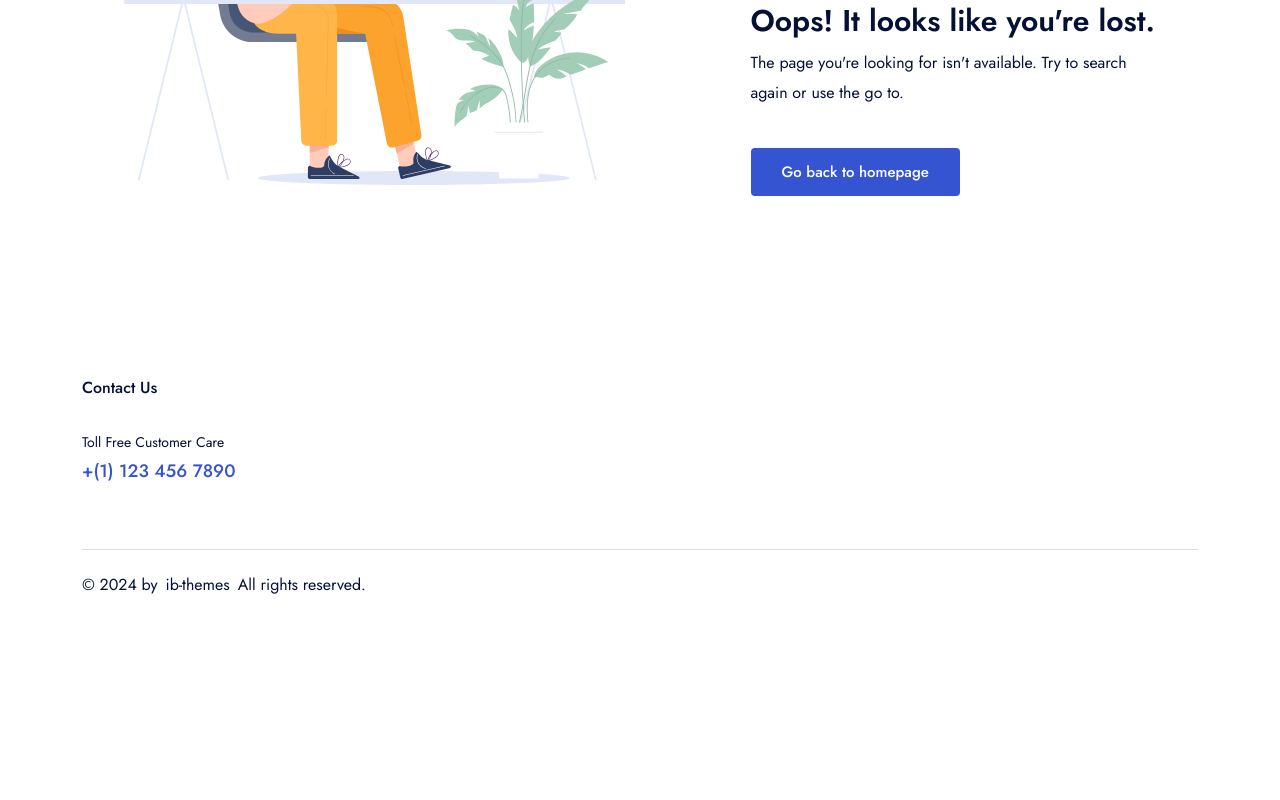
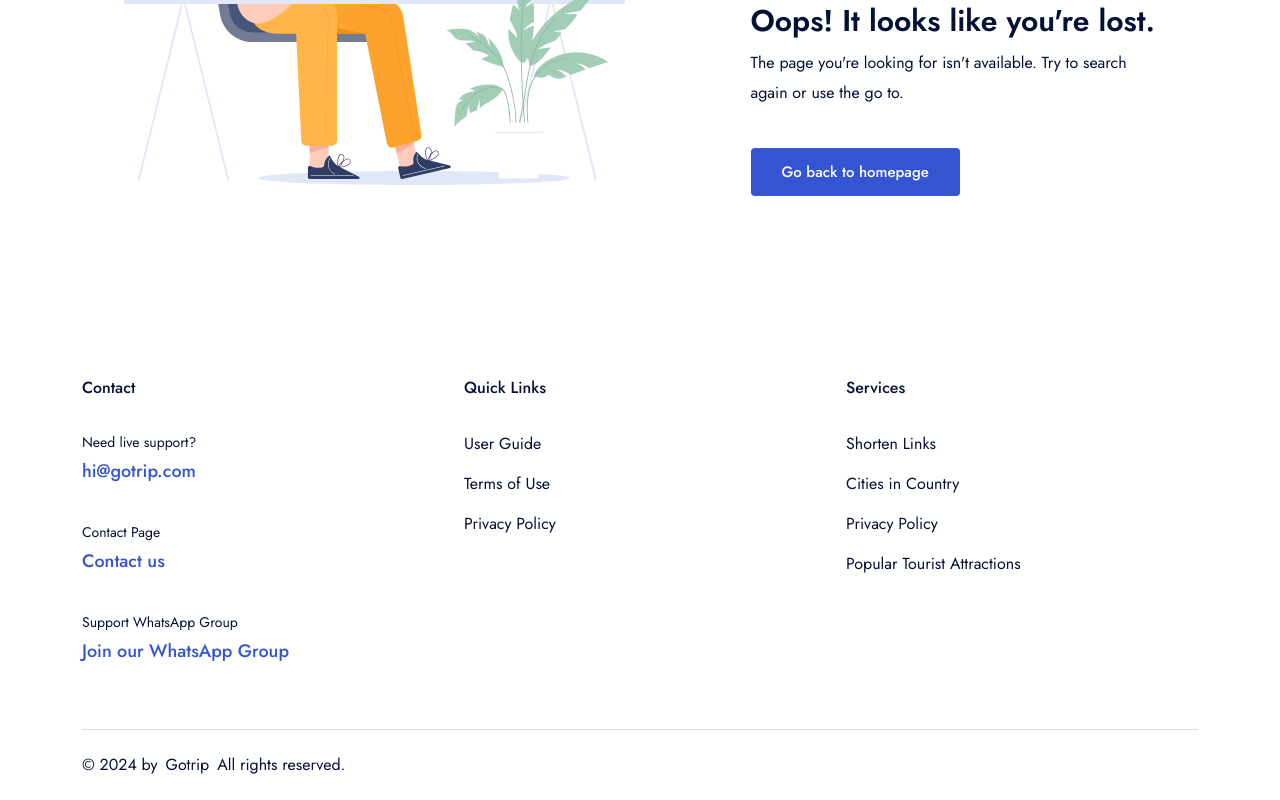
Before and after one commit to Portia210/hotels_website, a Next.js app: page /en/404 in a window 1280 px wide. Shown: the part 451-1251 px from the top of the page. Before the commit the page ends 1071 px from the top, so only its background shows below. Built offline with nearby package versions, Linux system fonts and the light colour scheme; no server answers.

Commit message:
update page footer

```diff
--- a/components/footer/default/ContactInfo.jsx
+++ b/components/footer/default/ContactInfo.jsx
@@ -2,17 +2,29 @@ const ContactInfo = () => {
   const contactContent = [
     {
       id: 1,
-      title: "Toll Free Customer Care",
-      action: "tel:+(1) 123 456 7890",
-      text: "+(1) 123 456 7890",
-    }
+      title: "Need live support?",
+      action: "mailto:xyz@abc.com",
+      text: "hi@gotrip.com",
+    },
+    {
+      id: 2,
+      title: "Contact Page",
+      action: "/contact",
+      text: "Contact us",
+    },
+    {
+      id: 3,
+      title: "Support WhatsApp Group",
+      action: "/contact",
+      text: "Join our WhatsApp Group",
+    },
   ];
   return (
     <>
       {contactContent.map((item) => (
         <div className="mt-30" key={item.id}>
           <div className={"text-14 mt-30"}>{item.title}</div>
-          <a href={item.action} className="text-18 fw-500 text-blue-1 mt-5">
+          <a href={item.action} target="_blank" className="text-18 fw-500 text-blue-1 mt-5">
             {item.text}
           </a>
         </div>
--- a/components/footer/default/Copyright.jsx
+++ b/components/footer/default/Copyright.jsx
@@ -1,4 +1,3 @@
-
 const Copyright = () => {
   return (
     <div className="row justify-between items-center y-gap-10">
@@ -8,12 +7,12 @@ const Copyright = () => {
             <div className="d-flex items-center">
               © {new Date().getFullYear()} by
               <a
-                href="https://themeforest.net/user/ib-themes"
+                href="#"
                 className="mx-2"
                 target="_blank"
                 rel="noopener noreferrer"
               >
-                ib-themes
+              Gotrip
               </a>
               All rights reserved.
             </div>
--- a/components/footer/default/FooterContent.jsx
+++ b/components/footer/default/FooterContent.jsx
@@ -5,7 +5,7 @@ const FooterContent = () => {
   return (
     <>
       {footerDataContent.map((item) => (
-        <div className="col-xl-2 col-lg-4 col-sm-6" key={item.id}>
+        <div className="col-xl-4 col-lg-4 col-sm-6" key={item.id}>
           <h5 className="text-16 fw-500 mb-30">{item.title}</h5>
           <div className="d-flex y-gap-10 flex-column">
             {item.menuList.map((menu, i) => (
--- a/components/footer/default/index.jsx
+++ b/components/footer/default/index.jsx
@@ -9,13 +9,13 @@ const index = () => {
       <div className="container">
         <div className="pt-60 pb-60">
           <div className="row y-gap-40 justify-between xl:justify-start">
-            <div className="col-xl-2 col-lg-4 col-sm-6">
-              <h5 className="text-16 fw-500 mb-30">Contact Us</h5>
+            <div className="col-xl-4 col-lg-4 col-sm-6">
+              <h5 className="text-16 fw-500 mb-30">Contact</h5>
               <ContactInfo />
             </div>
             {/* End col */}
 
-            {/* <FooterContent /> */}
+            <FooterContent />
             {/* End footer menu content */}
           </div>
         </div>
--- a/data/footerContent.js
+++ b/data/footerContent.js
@@ -1,37 +1,21 @@
 module.exports = [
   {
     id: 1,
-    title: "Company",
+    title: "Quick Links",
     menuList: [
-      { name: "About Us", routerPath: "/" },
-      { name: "Careers", routerPath: "/" },
-      { name: "Blog", routerPath: "/" },
-      { name: "Press", routerPath: "/" },
-      { name: "Gift Cards", routerPath: "/" },
+      { name: "User Guide", routerPath: "/" },
+      { name: "Terms of Use", routerPath: "/" },
+      { name: "Privacy Policy", routerPath: "/" },
     ],
   },
   {
     id: 2,
-    title: "Support",
+    title: "Services",
     menuList: [
-      { name: "Contact", routerPath: "/" },
-      { name: "Legal Notice", routerPath: "/" },
+      { name: "Shorten Links", routerPath: "/" },
+      { name: "Cities in Country", routerPath: "/" },
       { name: "Privacy Policy", routerPath: "/" },
-      { name: "Terms and Conditions", routerPath: "/" },
-      { name: "Sitemap", routerPath: "/" },
+      { name: "Popular Tourist Attractions", routerPath: "/" },
     ],
-  },
-  {
-    id: 3,
-    title: "Other Services",
-    menuList: [
-      { name: "Car hire", routerPath: "/" },
-      { name: "Activity Finder", routerPath: "/" },
-      { name: "Tour List", routerPath: "/" },
-      { name: "Flight finder", routerPath: "/" },
-      { name: "Cruise Ticket", routerPath: "/" },
-      { name: "Holiday Rental", routerPath: "/" },
-      { name: "Travel Agents", routerPath: "/" },
-    ],
-  },
+  }
 ];
```
